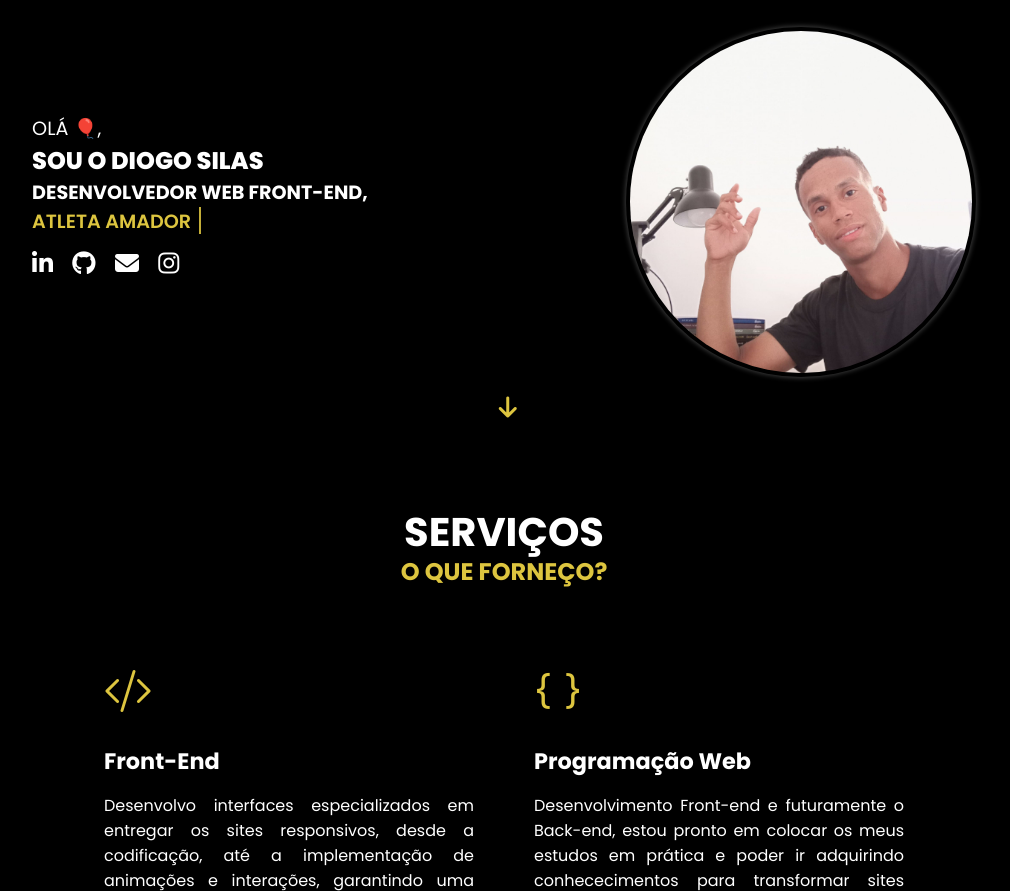
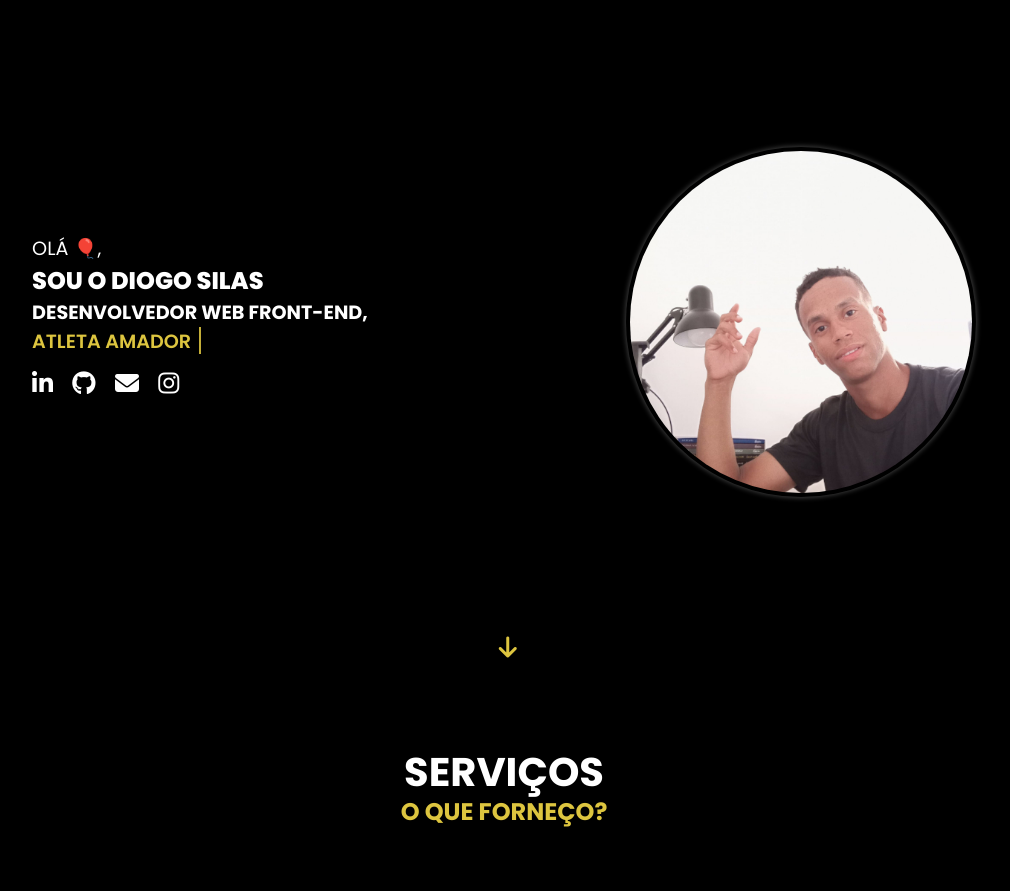
Before and after one commit to DiogoSilas/diogo-silas-portfolio, a PHP site: page / in a window 1280 px wide. Shown: the part 78-969 px from the top of the page, without its empty margins (136-1146 px from the left). Run offline with PHP 8.4, Linux system fonts and the light colour scheme.

Commit message:
Responsividade para diferentes tamanhis de tela.

```diff
--- a/assets/css/mediaquerys.css
+++ b/assets/css/mediaquerys.css
@@ -1,3 +1,10 @@
+
+@media screen and (min-width: 900px) {
+    section.home {
+        height: 80vh;
+    }
+}
+
 @media screen and (min-width: 1880px) {
     header.header {
         position: sticky;
@@ -5,6 +12,10 @@
         top: 0;
         width: 100%;
     }
+    section.home {
+        height: 50vh;
+    }
+
 }
 
 @media screen and (max-width: 900px) {
--- a/assets/css/sections/home.css
+++ b/assets/css/sections/home.css
@@ -3,10 +3,10 @@ section.home {
     align-items: center;
     justify-content: space-around;
     gap: 50px;
+    margin-top: 80px;
     text-transform: uppercase;
     color: #fff;
     position: relative;
-    margin-top: 80px;
 }
 
 section.home .img-home img {
```
